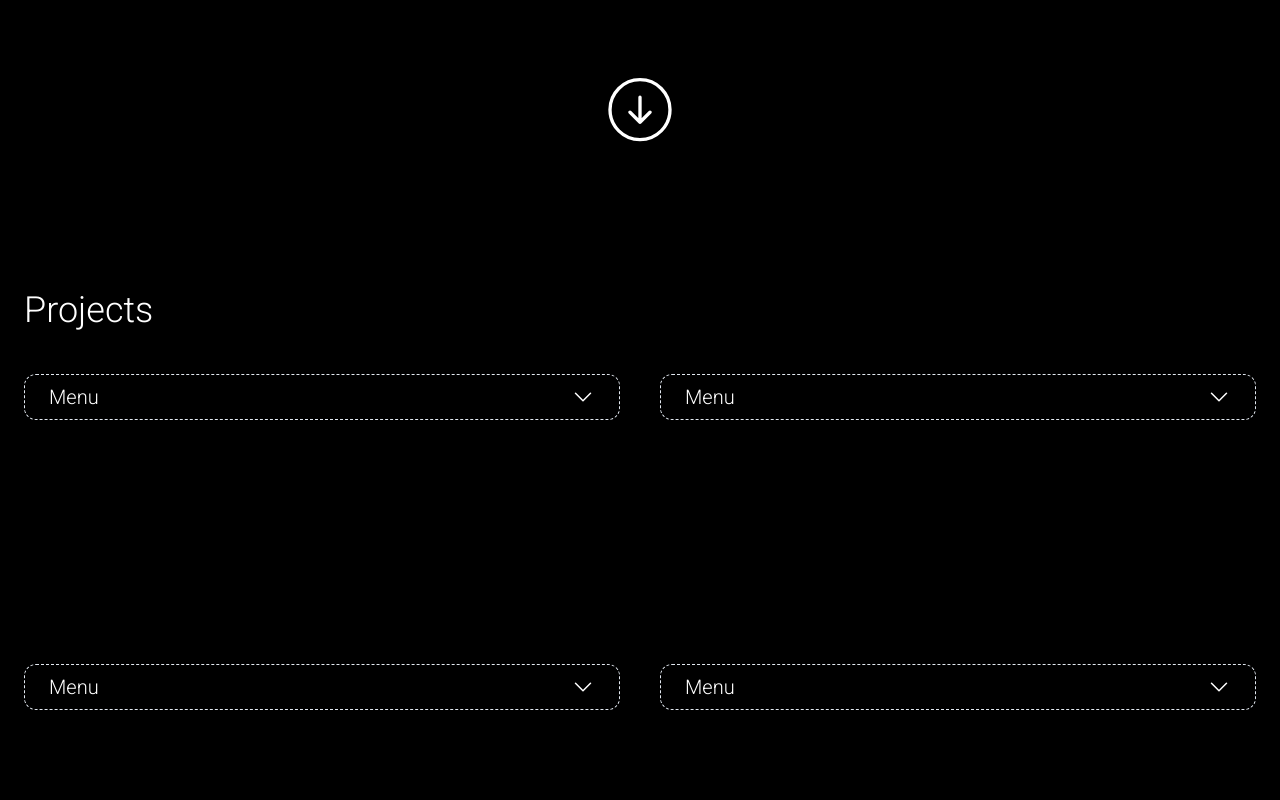
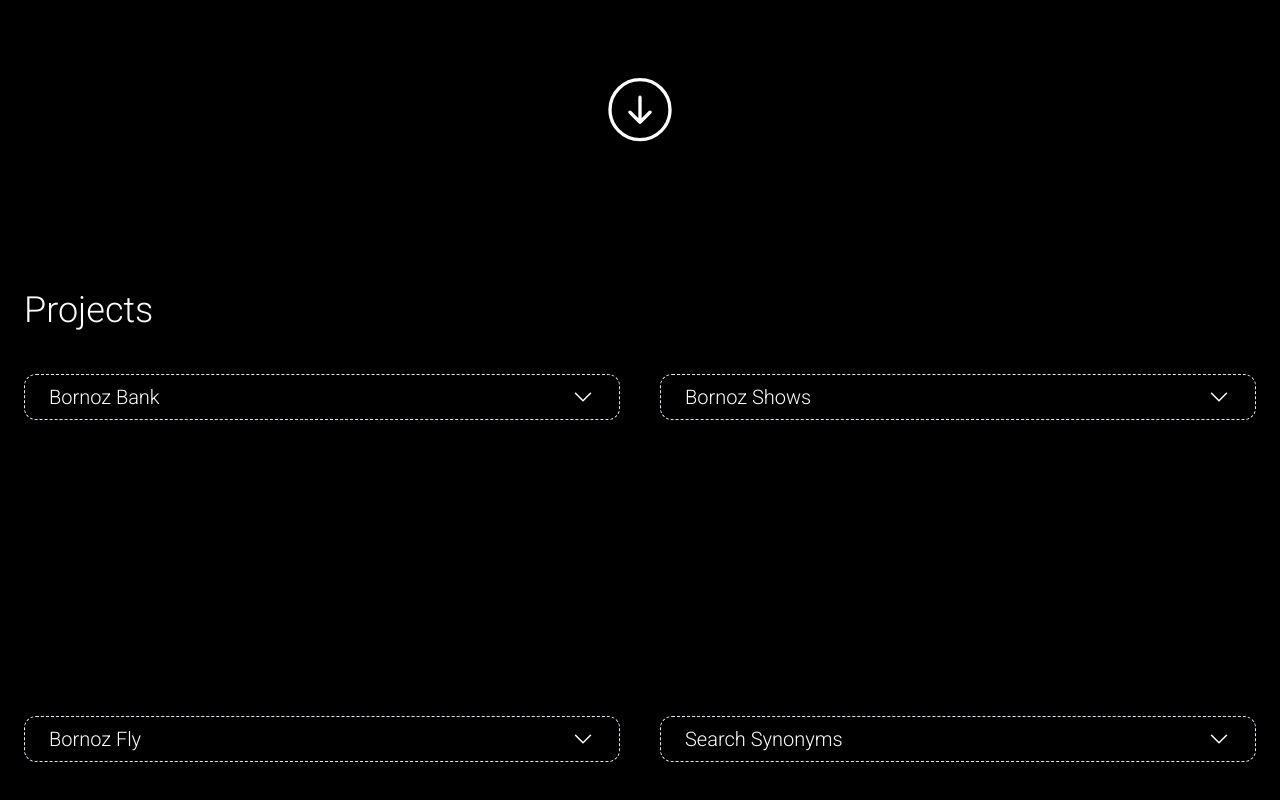
Before and after one commit to pato-1441/portfolioPatricio, a React (Vite) app: page / in a window 1280 px wide. Shown: the part 638-1438 px from the top of the page. Built offline with nearby package versions, Linux system fonts and the light colour scheme.

Commit message:
mapping myProjects working

```diff
--- a/src/components/Projects/Projects.jsx
+++ b/src/components/Projects/Projects.jsx
@@ -6,21 +6,25 @@ const myProjects = [
     name: "Bornoz Bank",
     image:
       "https://user-images.githubusercontent.com/83987715/199247186-d0b2b54e-8275-4208-b85c-0aa3cb64dc96.jpeg",
+    link: "https://github.com/pato-1441/bornozBank",
   },
   {
     name: "Bornoz Shows",
     image:
-      "https://user-images.githubusercontent.com/83987715/199247186-d0b2b54e-8275-4208-b85c-0aa3cb64dc96.jpeg",
+      "https://user-images.githubusercontent.com/83987715/200133740-f27eee0c-ca5b-4518-8966-8a9943be813a.jpeg",
+    link: "https://github.com/pato-1441/bornozShows",
   },
   {
-    name: "Bornoz Bank",
+    name: "Bornoz Fly",
     image:
-      "https://user-images.githubusercontent.com/83987715/199247186-d0b2b54e-8275-4208-b85c-0aa3cb64dc96.jpeg",
+      "https://raw.githubusercontent.com/pato-1441/bornozFly/main/public/image-6.png",
+    link: "https://github.com/pato-1441/bornozFly",
   },
   {
-    name: "Bornoz Bank",
+    name: "Search Synonyms",
     image:
-      "https://user-images.githubusercontent.com/83987715/199247186-d0b2b54e-8275-4208-b85c-0aa3cb64dc96.jpeg",
+      "https://user-images.githubusercontent.com/83987715/216335172-9f0f296d-b2e9-4f12-b55f-cde59b35ef4f.png",
+    link: "https://github.com/pato-1441/searchSynonyms",
   },
 ];
 
@@ -29,10 +33,9 @@ const Projects = () => {
     <Box className="flex flex-col px-6">
       <h1 className="text-4xl">Projects</h1>
       <div className="grid grid-cols-1 sm:grid-cols-2 gap-10 mt-6">
-        <ProjectsCard />
-        <ProjectsCard />
-        <ProjectsCard />
-        <ProjectsCard />
+        {myProjects.map((e) => (
+          <ProjectsCard name={e.name} image={e.image} link={e.link} />
+        ))}
       </div>
     </Box>
   );
--- a/src/components/ProjectsCard/ProjectsCard.jsx
+++ b/src/components/ProjectsCard/ProjectsCard.jsx
@@ -1,7 +1,7 @@
 import React, { useState } from "react";
 import { motion } from "framer-motion";
 
-const ProjectsCard = () => {
+const ProjectsCard = ({name, image, link}) => {
   const itemVariants = {
     open: {
       opacity: 1,
@@ -26,7 +26,7 @@ const ProjectsCard = () => {
           boxShadow: "0px 0px 16px rgb(155,155,155)",
         }}
       >
-        Menu
+        {name}
         <motion.div
           variants={{
             open: { rotate: 180, y: -2 },
@@ -80,14 +80,11 @@ const ProjectsCard = () => {
               className="bg-cover opacity-25"
               style={{
                 backgroundImage:
-                  "url(https://user-images.githubusercontent.com/83987715/199247186-d0b2b54e-8275-4208-b85c-0aa3cb64dc96.jpeg)",
+                  `url(${image})`,
               }}
             >
-              <p>a</p>
-              <p>a</p>
-              <p>a</p>
-              <p>a</p>
-              <p>a</p>
+              <p className="h-48"></p>
+
             </motion.div>
           </motion.div>
         </motion.li>
```
